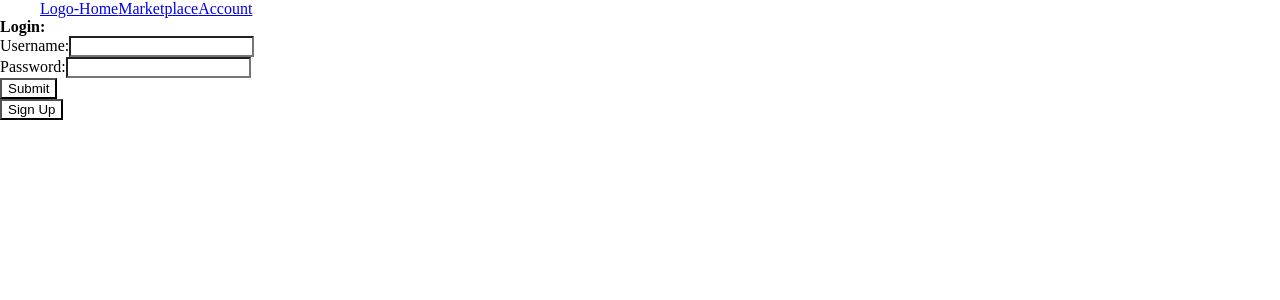
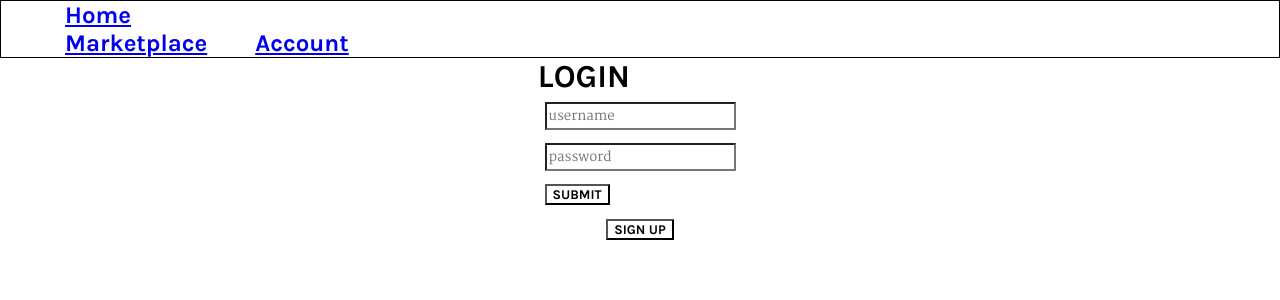
Before and after one commit to PRTRI8-Star-Nosed-Moles/PawRents, a React app: page / in a window 1280 px wide. Shown: the top 300 px of the page. Built offline with nearby package versions, Linux system fonts and the light colour scheme; the HTML template or start-up script is replaced by a standard one.

Commit message:
added some scss
Co-authored-by: yardenedry <yardenedry0@gmail.com>
Co-authored-by: victorhe33 <victorhe33@gmail.com>
Co-authored-by: hwhalse <halsestrengthfitness@gmail.com>
Co-authored-by: judywuxingyi <41937921+judywuxingyi@users.noreply.github.com>

```diff
--- a/client/components/homepage/Home.js
+++ b/client/components/homepage/Home.js
@@ -13,9 +13,15 @@ export const Home = () => {
   }
 
     return (
-        <div>
+        <div className = "loginForm">
           {loginSignup === 'login' ? <Login /> : <Signup />}
-          <button onClick={condition}>{loginSignup === 'login' ? 'Sign Up' : 'Login'}</button>
+
+          <button
+            className = "buttonStyles"
+            onClick={condition}
+          >
+            {loginSignup === 'login' ? 'SIGN UP' : 'LOGIN'}
+          </button>
         </div>
 
     )
--- a/client/components/homepage/Login.js
+++ b/client/components/homepage/Login.js
@@ -55,19 +55,35 @@ export const Login = () => {
 
     return (
         <div>
-          <h4>Login:</h4>
+          <h4>LOGIN</h4>
           <form onSubmit={handleSubmit}>
             <label>
-              Username:
-              <input type="text" required onChange={changeUsername} value={formData.username} name="username"/>
+              <input
+                type="text"
+                required onChange={changeUsername}
+                value={formData.username}
+                name="username"
+                placeholder = "username"
+                className = "formInput"
+              />
             </label>
             <p></p>
             <label>
-              Password:
-              <input type="password" required onChange={changePassword} value={formData.password} name="password"/>
+              <input
+                type="password" required
+                onChange={changePassword}
+                value={formData.password}
+                name="password"
+                placeholder = "password"
+                className = "formInput"
+              />
             </label>
             <p></p>
-            <input type="submit" value="Submit" />
+            <input
+              type="submit"
+              value="SUBMIT"
+              className = "buttonStyles"
+            />
           </form>
           {invalidLogin === 'invalid' ? <p>Username and password invalid</p> : ''}
         </div>
--- a/client/components/homepage/Navbar.js
+++ b/client/components/homepage/Navbar.js
@@ -4,15 +4,22 @@ import { Link } from "react-router-dom";
 export const Navbar = () => {
 
     return (
+          <div className = "navBar">
 
-          <div className='header'>
+            <div id = 'navLeft'>
               <ul>
-                <Link to="/" >Logo-Home</Link>
-                <Link to="/Marketplace" >Marketplace</Link>
-                <Link to="/Account" >Account</Link>
+                <Link to="/" id= "navLink">Home</Link>
               </ul>
+            </div>
+
+            <div id = "navRight">
+              <ul>
+                <Link to="/Marketplace" id= "navLink">Marketplace</Link>
+                <Link to="/Account" id= "navLink">Account</Link>
+              </ul>
+            </div>
+
           </div>
-
     )
   }
 
--- a/client/scss/_general.scss
+++ b/client/scss/_general.scss
@@ -6,14 +6,47 @@
 /*
 form class is div around entire form in signup
 */
+.navBar {
+    background-color: $brown;
+    display: grid;
+    border: 1px solid black;
+}
+
+#navLink {
+    font-family: $headerFont;
+    margin: 1em;
+    font-size: 1.5em;
+
+}
+
+h4 {
+    font-family: $headerFont;
+    font-size: 2em;
+}
+
+.formInput {
+    font-family: $bodyFont;
+    margin: .5em;
+}
+
+.buttonStyles {
+    font-family: $headerFont;
+    margin: .5em;
+}
+
+.loginForm {
+    display: flex;
+    flex-direction: column;
+    align-items: center;
+    justify-content: center;
+}
 
 .signup-form {
-    font-family: $primaryFont;
+    font-family: $headerFont;
     padding: 20px;
     display: flex;
     flex-direction: column;
     justify-content: center;
-
 }
 
 
--- a/client/scss/_variables.scss
+++ b/client/scss/_variables.scss
@@ -1,10 +1,18 @@
+@import url('https://fonts.googleapis.com/css2?family=Karla:wght@700&family=Martel&display=swap');
+
 $p0: 0.5em;
 $p1: 1em;
 $lightBorder: 1px solid #e4e4e4;
 $plainShadow: 0 2px 1px -1px rgba(0, 0, 0, 0.2);
 $highShadow: 0 4px 5px rgba(0, 0, 0, 0.2);
-$lightGray: #f6f6f6;
-$primary: #00beff;
-$secondary: #1289b2;
-$primaryFont: Arial, Helvetica, sans-serif;
-$secondaryFont: 'Times New Roman', Times, serif;
+$background:  rgb(190, 220, 199);
+$brown: rgb(120, 96, 92);
+$orange:  rgb(213, 135, 82);
+$lightOrange:  rgb(224, 188, 137);
+$tan:  rgb(230, 221, 194);
+$darkerGreen:  rgb(137, 179, 151);
+
+
+$headerFont:'Karla', sans-serif;
+$bodyFont: 'Martel', serif;
+$buttonFont:'Karla', sans-serif;
```
